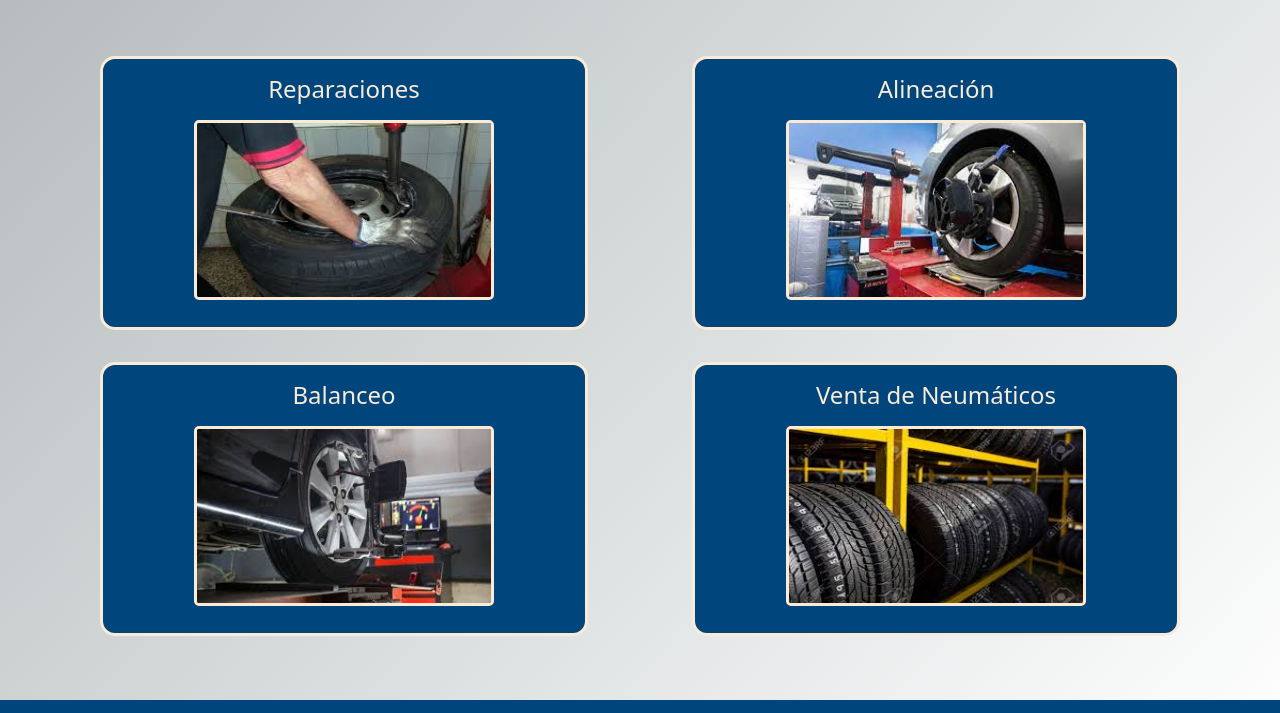
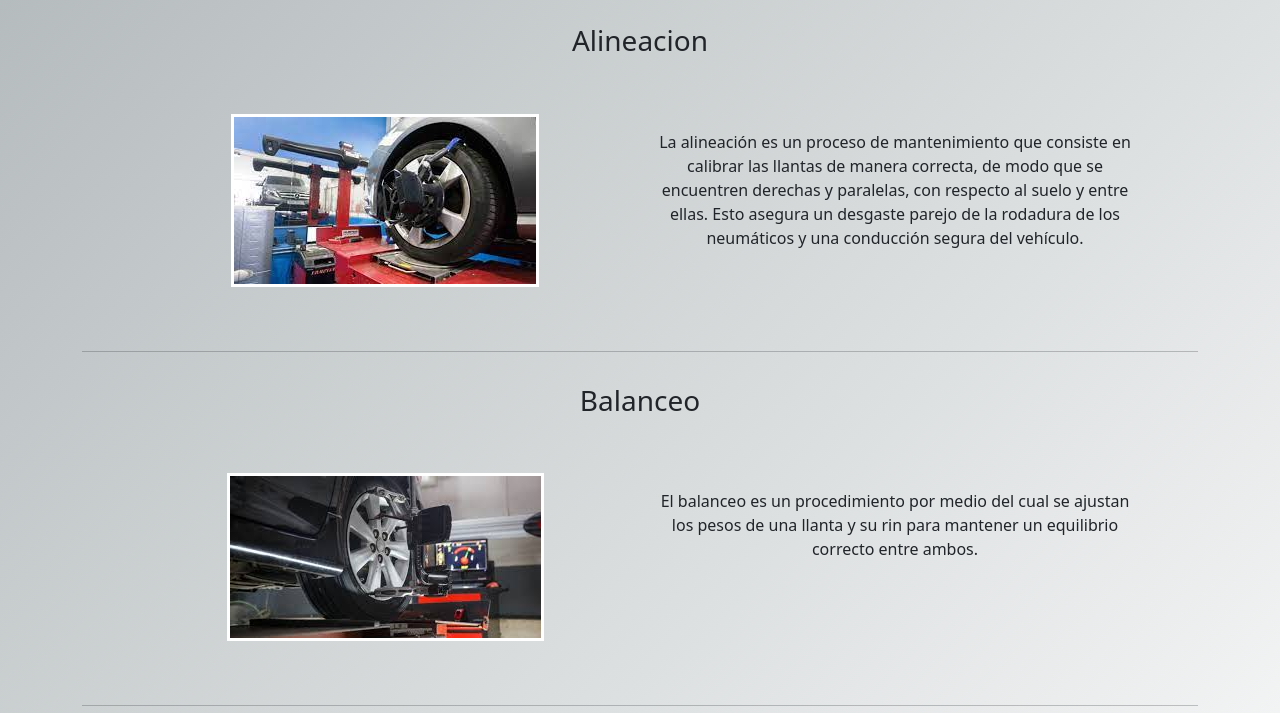
Before and after one commit to nachocjs/probacoder, a plain HTML site: page pages/gomeria.html in a window 1280 px wide. Shown: the part 150-863 px from the top of the page. Drawn offline with nearby package versions, Linux system fonts and the light colour scheme; grey boxes are pictures that could not be loaded.

Commit message:
cambio en la pag de gomeria

```diff
--- a/css/partials/_contenido.scss
+++ b/css/partials/_contenido.scss
@@ -172,6 +172,18 @@
         color: antiquewhite;
         padding: 1rem;
     }
+}
 
 
+.titulo-gomeria {
+    margin-top: 2rem;
+    text-align: center;
 }
+
+.foto-gomeria {
+    border: solid white;
+}
+
+.texto-gomeria {
+    padding: 1rem;
+}
--- a/pages/gomeria.html
+++ b/pages/gomeria.html
@@ -78,31 +78,44 @@
       </section>
 
       <section>
-        <div class="container-serv">
-          <div class="fodo-tarjeta">
-            <div class="tarjeta-serv">
-              <h4>Reparaciones</h4>
-              <img src="../img/reparacion.jpeg" alt="reparación" class="img-serv">
-             </div>
+        <div class="container">
+          <div>
+            <h3 class="titulo-gomeria">Alineacion</h3>
           </div>
-          <div class="fodo-tarjeta">
-            <div class="tarjeta-serv">
-              <h4>Alineación</h4>
-              <img src="../img/alineacion.jpeg" alt="alineacion" class="img-serv">
+          <div class="container-serv">
+            <div><img src="../img/alineacion.jpeg" alt="alineacion"  class="foto-gomeria">
             </div>
+            <div>
+            <p class="texto-gomeria">La alineación es un proceso de mantenimiento que consiste en calibrar las llantas de manera correcta, de modo que se encuentren derechas y paralelas, con respecto al suelo y entre ellas. Esto asegura un desgaste parejo de la rodadura de los neumáticos y una conducción segura del vehículo.</p>
           </div>
-          <div class="fodo-tarjeta">
-            <div class="tarjeta-serv">
-              <h4>Balanceo</h4>
-              <img src="../img/balanceo.jpeg" alt="balanceo" class="img-serv">
+          </div>
+          <hr>
+        </div>
+        <div class="container">
+          <div>
+            <h3 class="titulo-gomeria">Balanceo</h3>
+          </div>
+          <div class="container-serv">
+            <div><img src="../img/balanceo.jpeg" alt="balanceo"  class="foto-gomeria">
             </div>
+            <div>
+            <p class="texto-gomeria">El balanceo es un procedimiento por medio del cual se ajustan los pesos de una llanta y su rin para mantener un equilibrio correcto entre ambos.</p>
           </div>
-          <div class="fodo-tarjeta">
-            <div class="tarjeta-serv">
-              <h4>Venta de Neumáticos</h4>
-              <img src="../img/neumaticos.jpeg" alt="Neumaticos" class="img-serv">
+          </div>
+          <hr>
+        </div>
+        <div class="container">
+          <div>
+            <h3 class="titulo-gomeria">Reparacion</h3>
+          </div>
+          <div class="container-serv">
+            <div><img src="../img/reparacion.jpeg" alt="reparaciones"  class="foto-gomeria">
             </div>
+            <div>
+            <p class="texto-gomeria">Un mantenimiento o reparación de cubierta es un procedimiento que tiene la finalidad de eliminar todo el daño que pueda presentar y va desde el reemplazo completo o parcial, según el nivel de afectación que presente.</p>
           </div>
+          </div>
+          <hr>
         </div>
       </section>
 
```
Also changed, not shown: index.html (+3 -9 lines), css/estilo.css, 1 other file.
